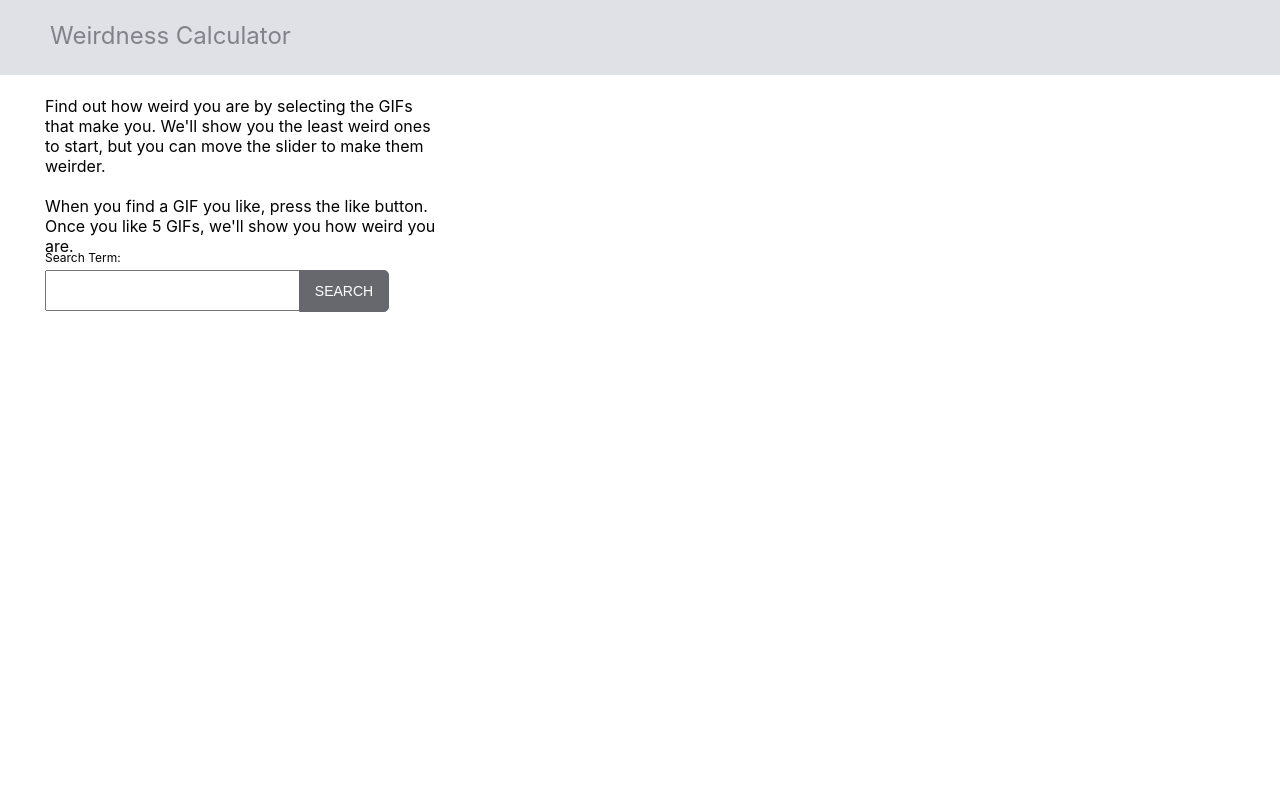
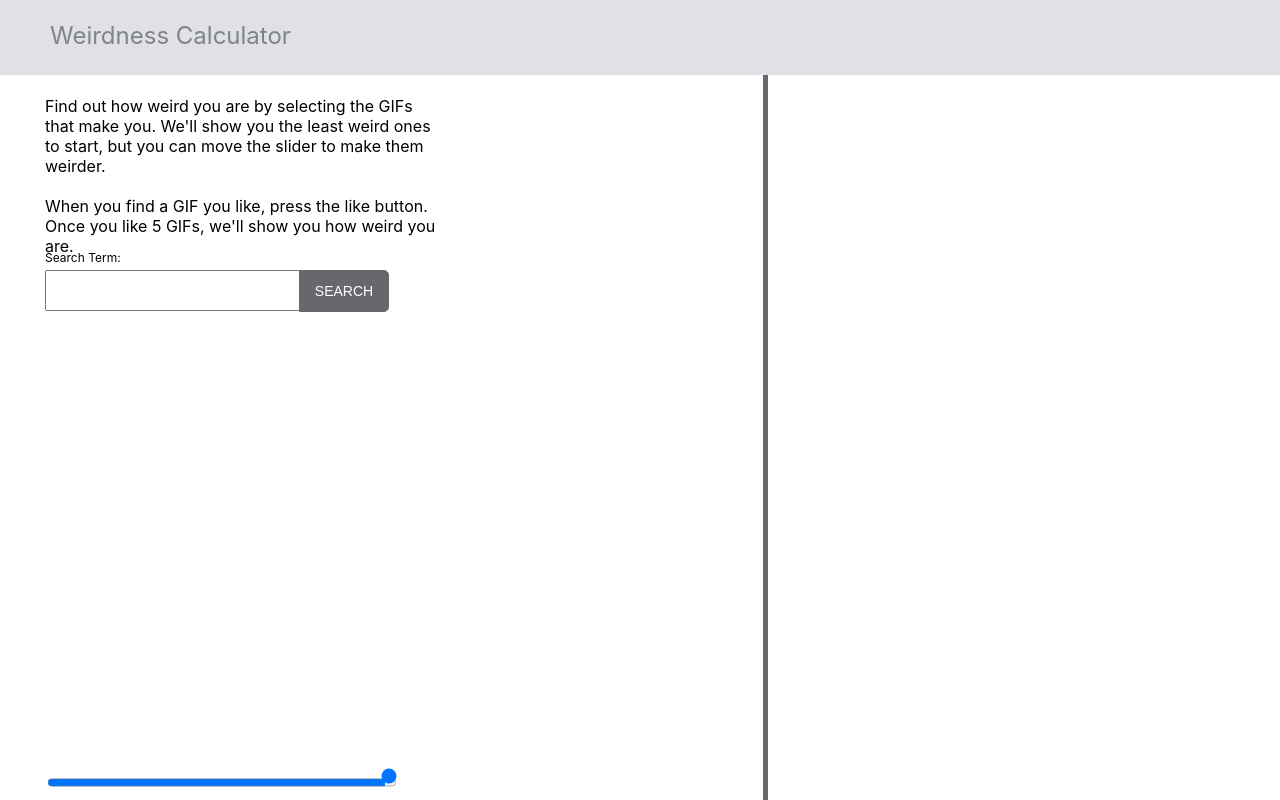
Before and after one commit to ktils/weirdnessApp-master, a React (Create React App) app: page / in a window 1280 px wide. Shown: the top 800 px of the page. Built offline with nearby package versions, Linux system fonts and the light colour scheme.

Commit message:
Added comments to explain build

```diff
--- a/src/App.css
+++ b/src/App.css
@@ -53,9 +53,28 @@ input {
   top:0 ;
 }
 
+.rangeSlider {
+  position: absolute;
+  margin-top:500px;
+  width:350px;
+  height:25px;
+}
+
+input[type="range"]::-webkit-slider-thumb {
+  -webkit-appearance: none;
+  background-color: var(--color);
+  margin-top: -12.5px;
+  width: 30px;
+  height: 30px;
+  border-radius: 50%;
+  border: 2px solid white;
+  cursor: pointer;
+  transition: 0.3s ease-in-out;
+}
+
 .favoriteGifs {
   background:transparent;
-  width:50%;
+  width:40%;
   height:1000px;
   position: absolute;
   right:0;
--- a/src/App.js
+++ b/src/App.js
@@ -4,9 +4,11 @@ import SearchBar from './components/SearchBar';
 import GifPopulation from './components/GifPopulation';
 import request from 'superagent';
 import './App.css';
+import FavoriteGifs from './components/FavoriteGifs';
 
   class App extends Component{
 
+    // Create array from gifs property to store from GifPopulation component
     constructor(props) {
       super(props);
 
@@ -16,6 +18,7 @@ import './App.css';
 
   }
 
+  // Makes the api call to giphy api with res = result for data being received. Added array index 0 to only show gif in GifPics component
   handleTermChange(term){
     const url = `http://api.giphy.com/v1/gifs/search?q=${term}&api_key=pA8B5nghSwXAPOfFKQgaxQWmG4NZicHd`;
 
@@ -32,6 +35,7 @@ import './App.css';
         <div className="leftPanel">
         <SearchBar onTermChange={term => this.handleTermChange(term)}/>
         <GifPopulation gifs={this.state.gifs}/>
+        <FavoriteGifs />
 
         </div>
       </div>
--- a/src/components/GifPopulation.js
+++ b/src/components/GifPopulation.js
@@ -1,6 +1,7 @@
 import React, {Component} from 'react';
 import GifPics from '../components/GifPics';
 
+// Creates the key and loops through. Added index key update on each request
 const GifPopulation = (props) => {
     const gifpics = props.gifs.map((image, index) => {
       return <GifPics key={index} gif={image} />
--- a/src/components/SearchBar.js
+++ b/src/components/SearchBar.js
@@ -7,11 +7,15 @@ class SearchBar extends Component{
         this.state = {term: ''};
     }
 
-    onClick = (target) => {
+    // Checkout function gets value from input and sends Gif population component with props
+    checkOut = (target) => {
         const term = this.refs.textBoxField.value;
 
         this.setState({term});
-        this.props.onTermChange(term)
+        this.props.onTermChange(term);
+
+        // Check the status on data being received
+        console.log(term);
     }
 
     render(){
@@ -19,10 +23,12 @@ class SearchBar extends Component{
             <div>
                 <p>Find out how weird you are by selecting the GIFs that make you. We'll show you the least weird ones to start, but you can move the slider to make them weirder.<br /><br />
                 When you find a GIF you like, press the like button. Once you like 5 GIFs, we'll show you how weird you are.</p>
+
                 <div className="search">
                     <span className="searchBoxText">Search Term:</span>
                     <input ref="textBoxField" />
-                    <button onClick={this.onClick} class="searchButton">SEARCH</button>
+                    <button onClick={this.checkOut} class="searchButton">SEARCH</button>
+                    <input class="rangeSlider" type="range" min="0" max="10" onChange={this.checkOut.bind(this)} step="1"/>
                 </div>
             </div>
         )
```
